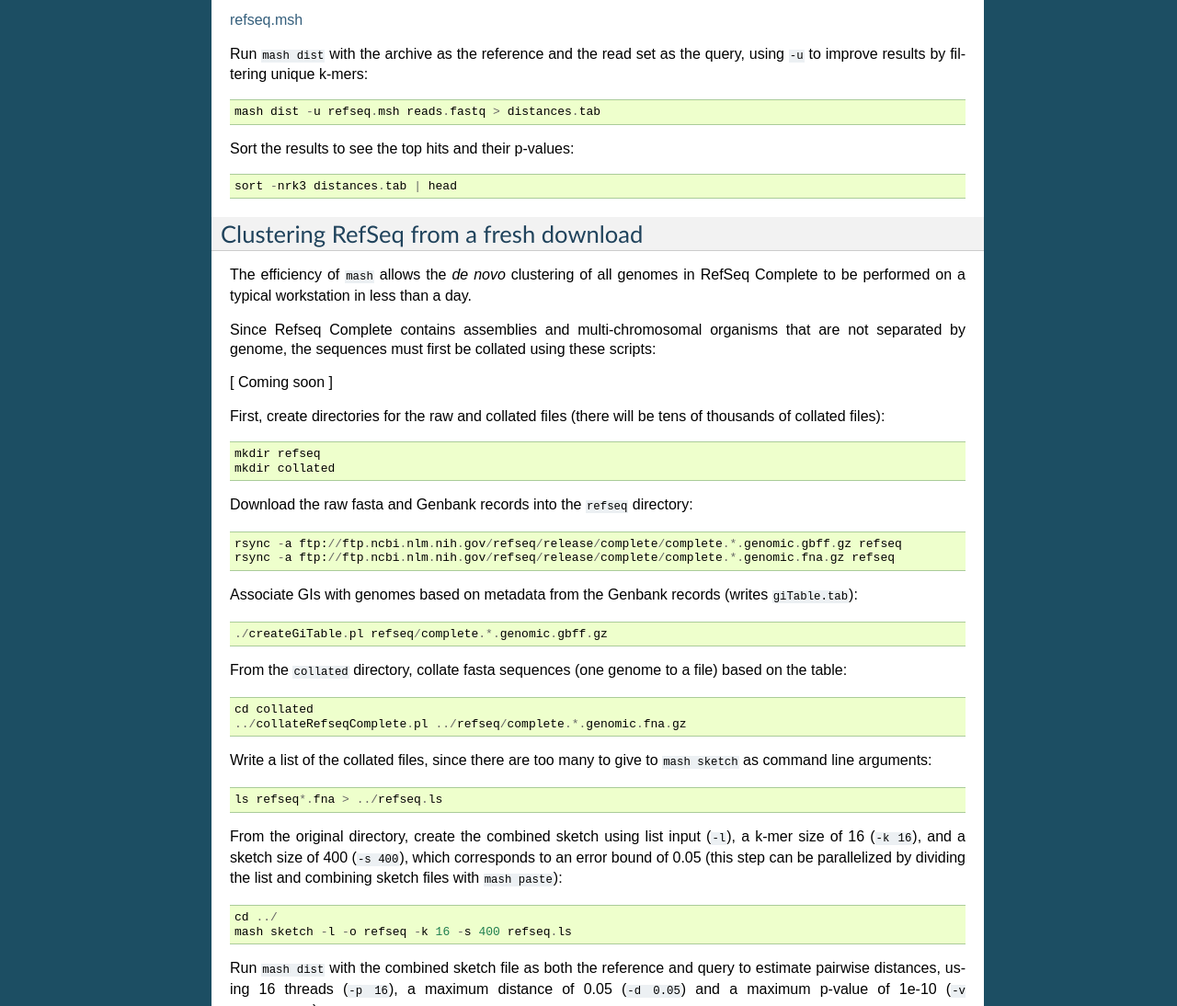
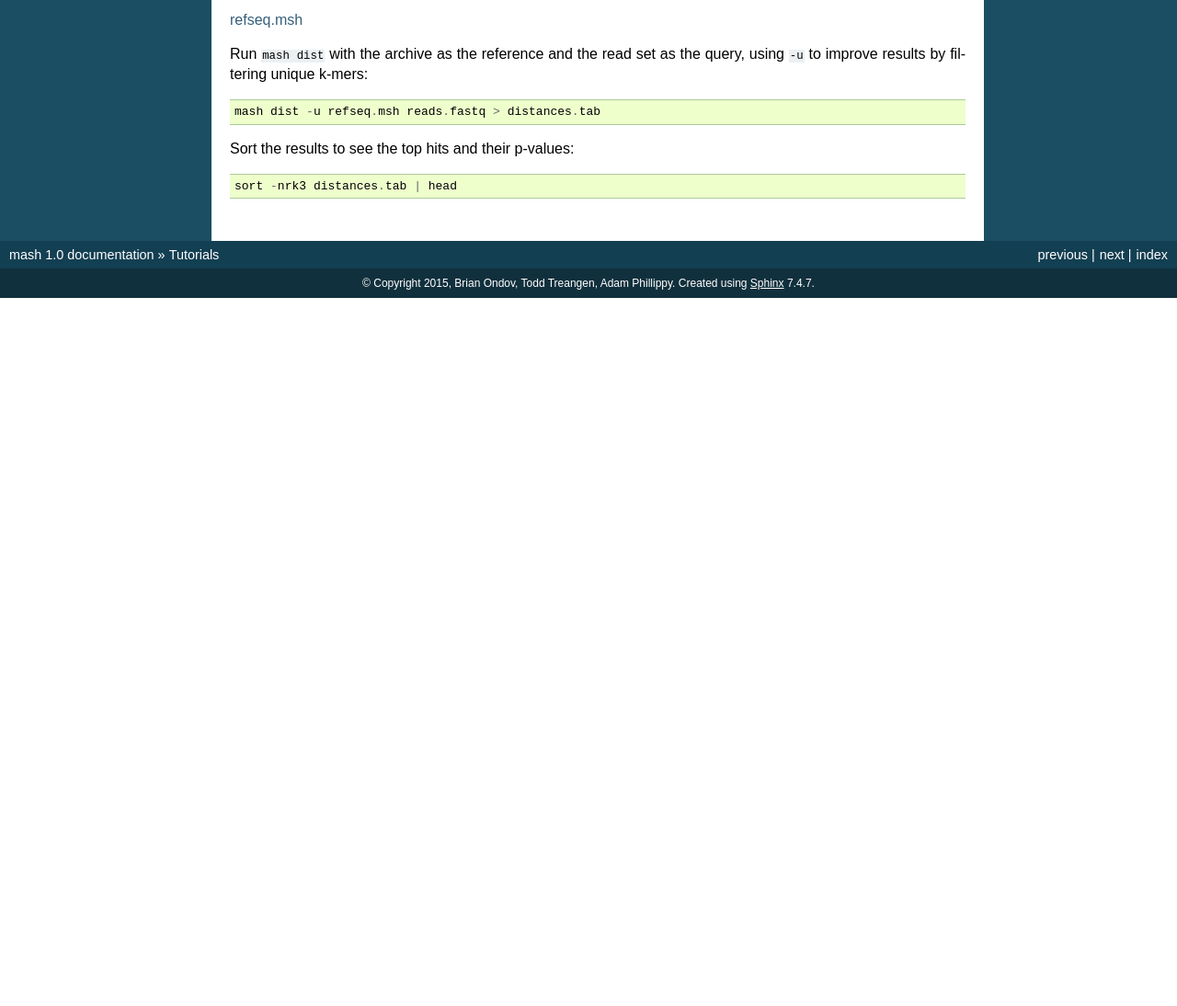
Before and after one commit to marbl/Mash, a Sphinx documentation site: the page built from doc/sphinx/tutorials.rst, in a window 1280 px wide and 1400 px high, scrolled down 495 px, cut to the strip 306-1400 px from the top of the window. Shown: the whole strip at 92% size. Built offline with Sphinx 7.4.7, drawn with Linux system fonts in a browser that asks for light colours; pages that are not in the unit, such as notebooks, are missing from menus; after the commit the page ends 1125 px from its top, so only the background shows below that; some of the changed text lies outside the part shown.

Commit message:
refseq clustering tutorial removed for now

```diff
--- a/doc/sphinx/tutorials.rst
+++ b/doc/sphinx/tutorials.rst
@@ -52,101 +52,3 @@ Sort the results to see the top hits and their p-values:
 .. code ::
 
   sort -nrk3 distances.tab | head
-
-Clustering RefSeq from a fresh download
----------------------------------------
-
-The efficiency of :code:`mash` allows the *de novo* clustering of all genomes in
-RefSeq Complete to be performed on a typical workstation in less than a day.
-
-Since Refseq Complete contains assemblies and multi-chromosomal organisms that
-are not separated by genome, the sequences must first be collated using these
-scripts:
-
-[ Coming soon ]
-
-.. `createGiTable.pl <createGiTable.pl>`
-
-.. `collateRefseqComplete.pl <createGiTable.pl>`
-
-First, create directories for the raw and collated files (there will be tens of
-thousands of collated files):
-
-.. code::
-
-  mkdir refseq
-  mkdir collated
-
-Download the raw fasta and Genbank records into the :code:`refseq` directory:
-
-.. code::
-
-  rsync -a ftp://ftp.ncbi.nlm.nih.gov/refseq/release/complete/complete.*.genomic.gbff.gz refseq
-  rsync -a ftp://ftp.ncbi.nlm.nih.gov/refseq/release/complete/complete.*.genomic.fna.gz refseq
-
-Associate GIs with genomes based on metadata from the Genbank records (writes :code:`giTable.tab`):
-
-.. code::
-
-  ./createGiTable.pl refseq/complete.*.genomic.gbff.gz
-
-From the :code:`collated` directory, collate fasta sequences (one genome to a
-file) based on the table:
-
-.. code::
-
-  cd collated
-  ../collateRefseqComplete.pl ../refseq/complete.*.genomic.fna.gz
-
-Write a list of the collated files, since there are too many to give to
-:code:`mash sketch` as command line arguments:
-
-.. code ::
-
-  ls refseq*.fna > ../refseq.ls
-
-From the original directory, create the combined sketch
-using list input (:code:`-l`), a k-mer size of 16 (:code:`-k 16`),
-and a sketch size of 400 (:code:`-s 400`), which corresponds to an error bound
-of 0.05 (this step can be parallelized by dividing the list and combining sketch
-files with :code:`mash paste`):
-
-.. code::
-
-  cd ../
-  mash sketch -l -o refseq -k 16 -s 400 refseq.ls
-
-Run :code:`mash dist` with the combined sketch file as both the reference and
-query to estimate pairwise distances, using 16 threads (:code:`-p 16`), a
-maximum distance of 0.05 (:code:`-d 0.05`) and a maximum p-value of 1e-10
-(:code:`-v 0.0000000001`).
-:
-
-.. code::
-
-  mash dist -d 0.05 -v 0.0000000001 -p 16 refseq.msh refseq.msh > distances.tab
-
-Cluster based on the log-scaled, pairwise distance estimates, in this case using
-`Spici <http://compbio.cs.princeton.edu/spici/>`_, with :code:`-m 2` to specify
-a large, sparse graph to keep memory manageable:
-
-.. code::
-
-  spici -i distances.tab -o clusters.txt -m 2
-
-The output (:code:`clusters.txt`) will have one cluster per line, with genomes
-named by :code:`collateRefseqComplete.pl` as follows:
-
-refseq-[PRX]-[TAX]-[PRJ]-[SMP]-[ASM]-[PLS]-[ORG].fna
-
-...where:
-
-- [PRX] = two-letter accession prefix
-- [TAX] = taxonomy ID
-- [PRJ] = BioProject ID, if available
-- [SMP] = BioSample ID, if available
-- [ASM] = Assembly ID, if available
-- [PLS] = Plasmid ID, if available
-- [ORG] = Organism name
-
-(missing fields will be ".")
```
